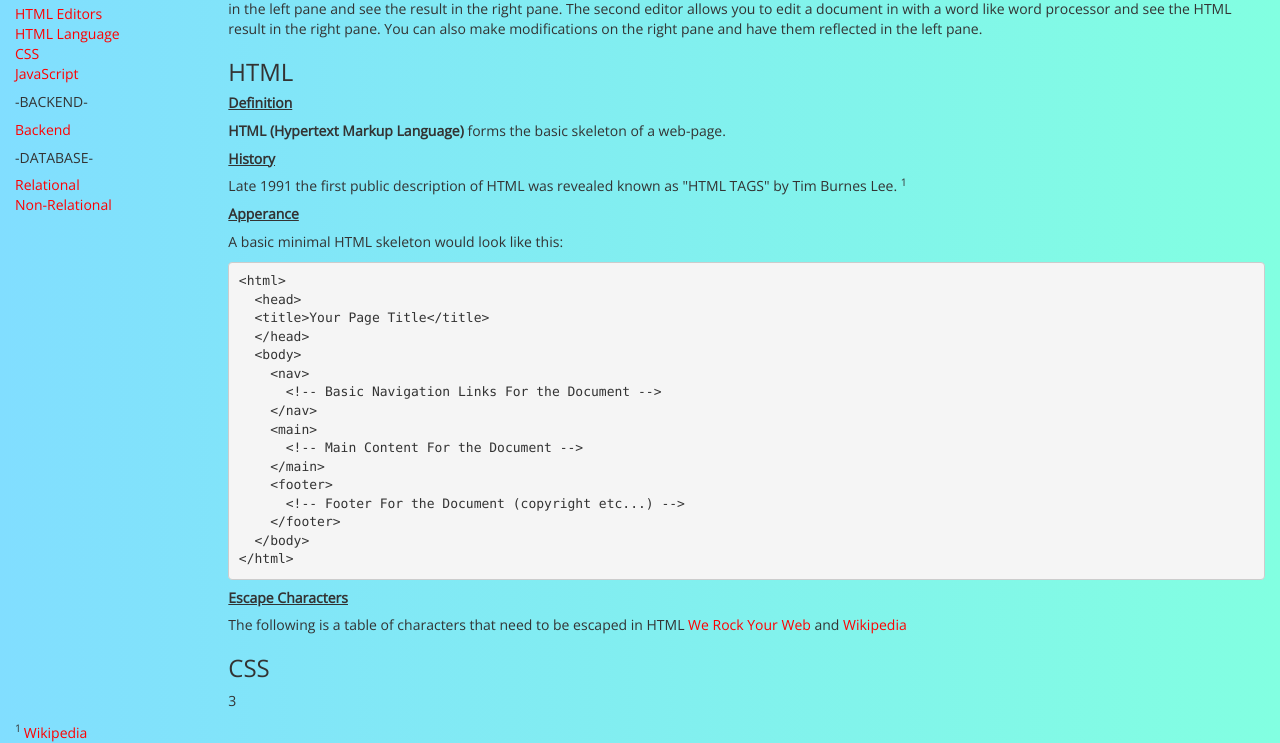
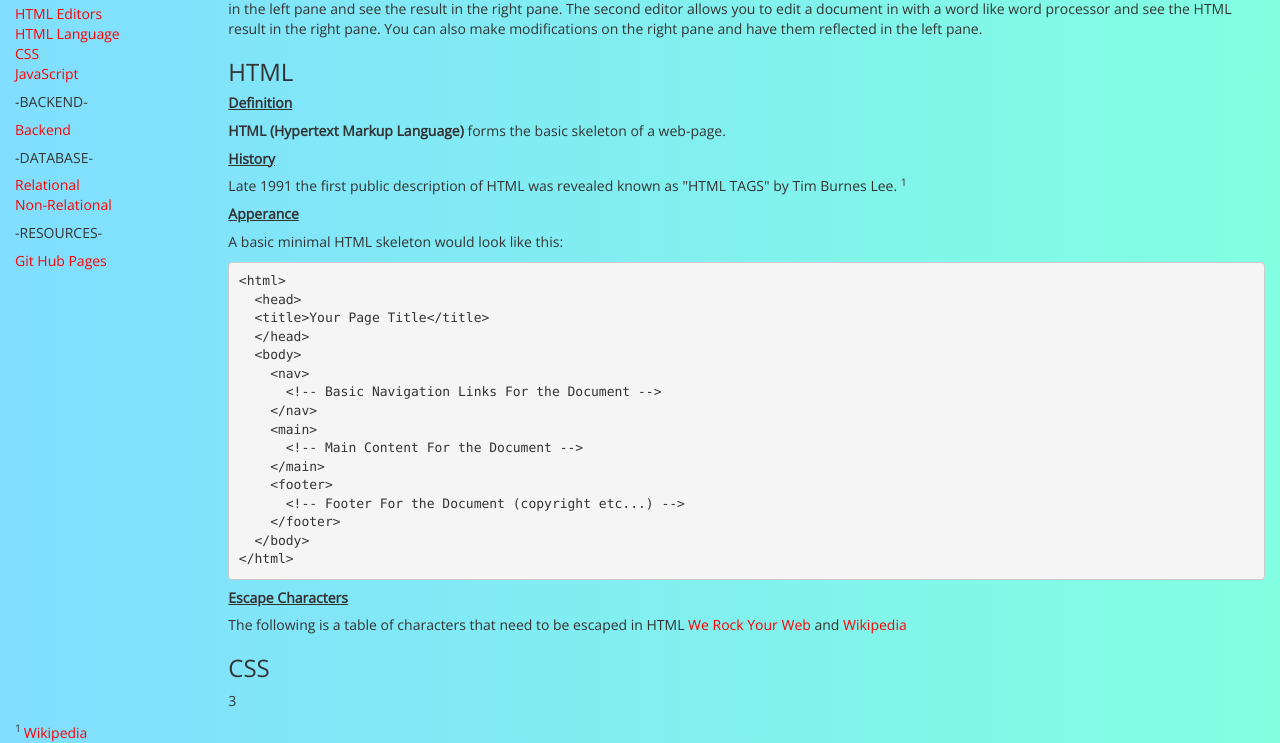
Before and after one commit to reidbraswell1/reidbraswell1.github.io, a plain HTML site: page index.html in a window 1280 px wide. Shown: the part 179-922 px from the top of the page. Drawn offline with nearby package versions, Linux system fonts and the light colour scheme; a script that the page names is missing; a small style sheet from the web is missing.

Commit message:
Update index.html

```diff
--- a/index.html
+++ b/index.html
@@ -67,6 +67,10 @@
 <li><a href="#sql"> Relational </a></li>
     <li><a href="#no-sql">Non-Relational </a></li>
 </ul>
+	<h5>-RESOURCES-</h5>
+	<ul>
+		<li><a title="GitHub Pages" href="https://pages.github.com/" target="_blank">Git Hub Pages</a></li>
+	</ul>
 </nav></div>
   <main>
 <div class="col-xs-10">
```
